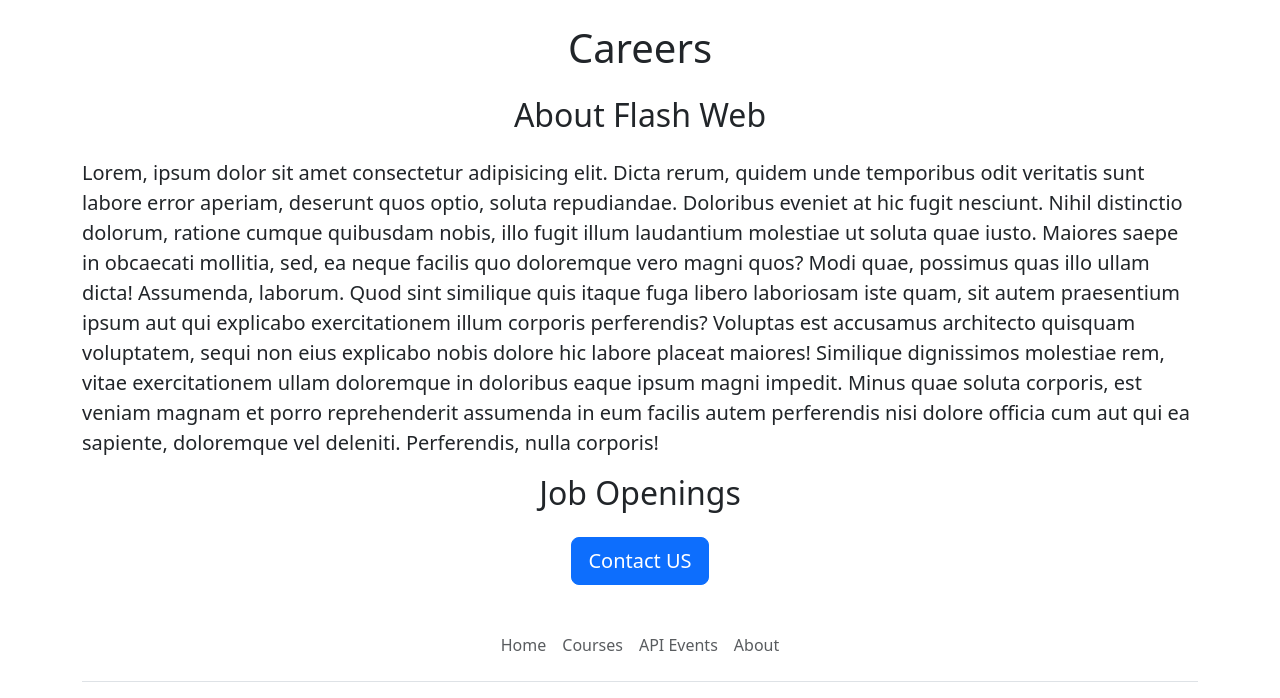
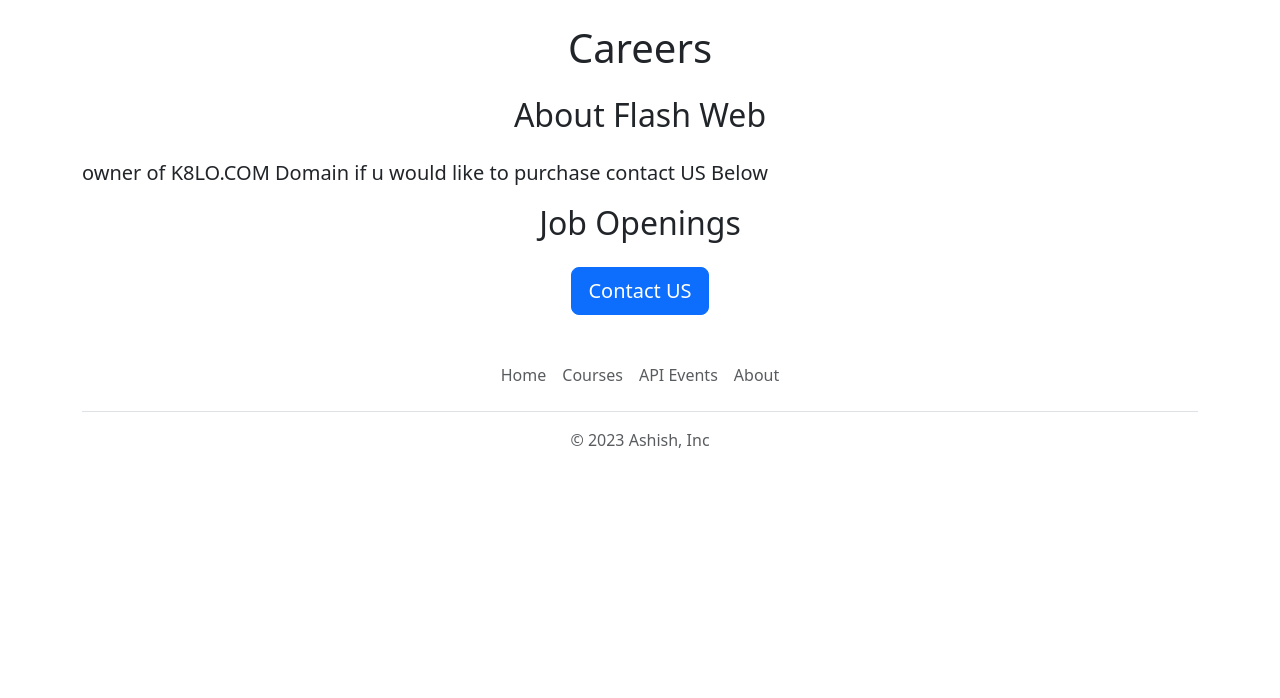
Before and after one commit to 6abc/flash-web, a Flask app: template templates/home.html in a window 1280 px wide. Shown: the part 416-1114 px from the top of the page. After the commit the page ends 864 px from the top, so only its background shows below. Run offline with Flask 3, Linux system fonts and the light colour scheme; the template is opened without the code that fills it, so the values that code supplies are empty.

Commit message:
Update home.html

```diff
--- a/templates/home.html
+++ b/templates/home.html
@@ -56,11 +56,7 @@
   <div class="container">
     <h1 class="text-center mt-2 mb-4">{{company_name}} Careers</h1>
     <h2 class="text-center mt-2 mb-4">About Flash Web</h2>
-    <p class="lead">Lorem, ipsum dolor sit amet consectetur adipisicing elit. Dicta rerum, quidem unde temporibus odit veritatis sunt labore error aperiam, deserunt quos optio, soluta repudiandae. Doloribus eveniet at hic fugit nesciunt.
-    Nihil distinctio dolorum, ratione cumque quibusdam nobis, illo fugit illum laudantium molestiae ut soluta quae iusto. Maiores saepe in obcaecati mollitia, sed, ea neque facilis quo doloremque vero magni quos?
-    Modi quae, possimus quas illo ullam dicta! Assumenda, laborum. Quod sint similique quis itaque fuga libero laboriosam iste quam, sit autem praesentium ipsum aut qui explicabo exercitationem illum corporis perferendis?
-    Voluptas est accusamus architecto quisquam voluptatem, sequi non eius explicabo nobis dolore hic labore placeat maiores! Similique dignissimos molestiae rem, vitae exercitationem ullam doloremque in doloribus eaque ipsum magni impedit.
-    Minus quae soluta corporis, est veniam magnam et porro reprehenderit assumenda in eum facilis autem perferendis nisi dolore officia cum aut qui ea sapiente, doloremque vel deleniti. Perferendis, nulla corporis!</p>
+    <p class="lead">owner of K8LO.COM Domain if u would like to purchase contact US Below</p>
     <h2 class="text-center mt-2 mb-4">Job Openings</h2>
     <div>
       {% for job in jobs %}
```
